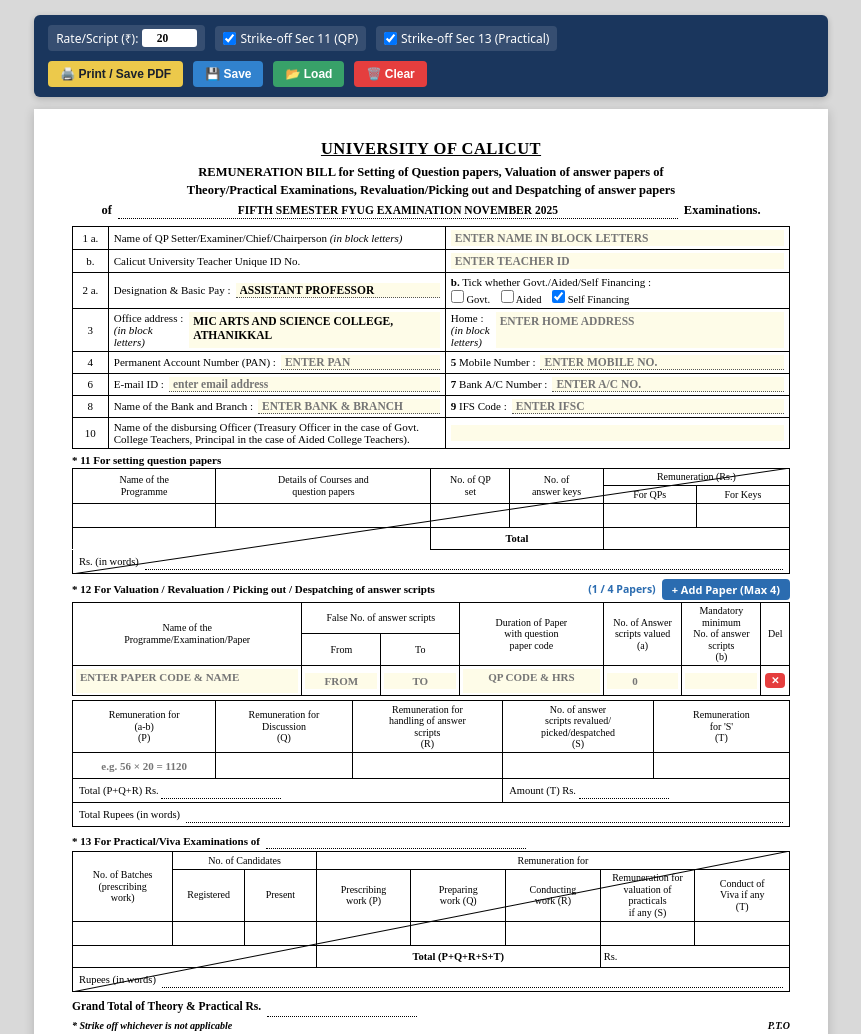
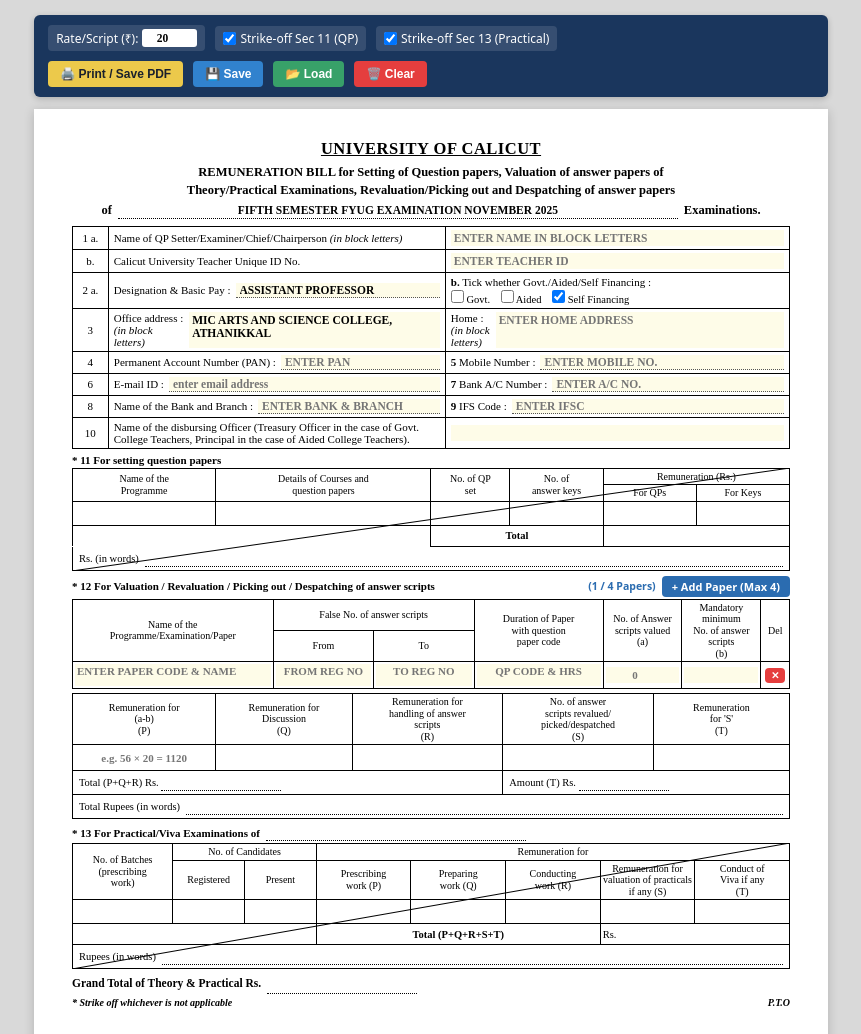
Before and after one commit to javidkarathodi-lgtm/calicut-remuneration-bill, a plain HTML site: page index.html in a window 1280 px wide. Shown: the top 1034 px of the page, without its empty margins (209-1070 px from the left). Drawn offline with Linux system fonts and the light colour scheme.

Commit message:
Adjust padding and line-height in index.html

```diff
--- a/index.html
+++ b/index.html
@@ -177,7 +177,7 @@
       font-family: 'Times New Roman', Times, serif;
       font-size: 11.5px;
       color: #000;
-      padding: 2px 4px;
+      padding: 2px 3px;
       outline: none;
     }
     input[type="text"]:focus, input[type="number"]:focus, textarea:focus {
@@ -185,7 +185,7 @@
     }
     textarea {
       resize: none;
-      line-height: 1.25;
+      line-height: 1.2;
       overflow: hidden;
     }
     .bold-upper {
@@ -225,10 +225,11 @@
     }
     table.grid-table th, table.grid-table td {
       border: 1px solid #000;
-      padding: 2.5px 3px;
+      padding: 2px 2px;
       text-align: center;
       vertical-align: middle;
       word-wrap: break-word;
+      overflow-wrap: break-word;
     }
     table.grid-table th {
       font-weight: normal;
@@ -449,15 +450,17 @@
 
     /* Multi-paper valuation rows */
     .val-paper-row td {
-      padding: 3px 4px;
+      padding: 2px 2px;
       vertical-align: middle;
     }
     .val-paper-row textarea {
-      font-size: 11px;
-      line-height: 1.25;
-      min-height: 24px;
+      font-size: 10.5px;
+      line-height: 1.2;
+      min-height: 22px;
       display: block;
       background: #fefce8;
+      padding: 1px 2px;
+      word-break: break-all;
     }
     .val-paper-row input {
       font-size: 11px;
@@ -690,16 +693,16 @@
   <table class="grid-table" id="val_papers_table">
     <thead>
       <tr>
-        <th rowspan="2" style="width:32%">Name of the<br>Programme/Examination/Paper</th>
-        <th colspan="2" style="width:22%">False No. of answer scripts</th>
-        <th rowspan="2" style="width:20%">Duration of Paper<br>with question<br>paper code</th>
+        <th rowspan="2" style="width:28%">Name of the<br>Programme/Examination/Paper</th>
+        <th colspan="2" style="width:28%">False No. of answer scripts</th>
+        <th rowspan="2" style="width:18%">Duration of Paper<br>with question<br>paper code</th>
         <th rowspan="2" style="width:11%">No. of Answer<br>scripts valued<br>(a)</th>
         <th rowspan="2" style="width:11%">Mandatory minimum<br>No. of answer scripts<br>(b)</th>
         <th rowspan="2" style="width:4%" class="no-print">Del</th>
       </tr>
       <tr>
-        <th style="width:11%">From</th>
-        <th style="width:11%">To</th>
+        <th style="width:14%">From</th>
+        <th style="width:14%">To</th>
       </tr>
     </thead>
     <tbody id="val_papers_body">
@@ -977,8 +980,8 @@
     tr.dataset.index = index;
     tr.innerHTML = `
       <td><textarea class="val_paper bold-upper left" rows="1" oninput="autoResize(this)" placeholder="Enter Paper Code & Name"></textarea></td>
-      <td><input type="text" class="val_from bold-upper" placeholder="From" /></td>
-      <td><input type="text" class="val_to bold-upper" placeholder="To" /></td>
+      <td><textarea class="val_from bold-upper" rows="1" oninput="autoResize(this)" placeholder="From Reg No"></textarea></td>
+      <td><textarea class="val_to bold-upper" rows="1" oninput="autoResize(this)" placeholder="To Reg No"></textarea></td>
       <td><textarea class="val_qpcode bold-upper" rows="1" oninput="autoResize(this)" placeholder="QP Code & Hrs"></textarea></td>
       <td><input type="number" class="val_a" min="0" oninput="calcAll()" placeholder="0" /></td>
       <td><input type="number" class="val_b" min="0" oninput="calcAll()" /></td>
@@ -1136,8 +1139,8 @@
           const aEl = tr.querySelector('.val_a');
           const bEl = tr.querySelector('.val_b');
           if (pEl) { pEl.value = p.paper || ''; autoResize(pEl); }
-          if (fromEl) fromEl.value = p.from || '';
-          if (toEl) toEl.value = p.to || '';
+          if (fromEl) { fromEl.value = p.from || ''; autoResize(fromEl); }
+          if (toEl) { toEl.value = p.to || ''; autoResize(toEl); }
           if (qEl) { qEl.value = p.qpcode || ''; autoResize(qEl); }
           if (aEl) aEl.value = p.a || '';
           if (bEl) bEl.value = p.b || '';
```
